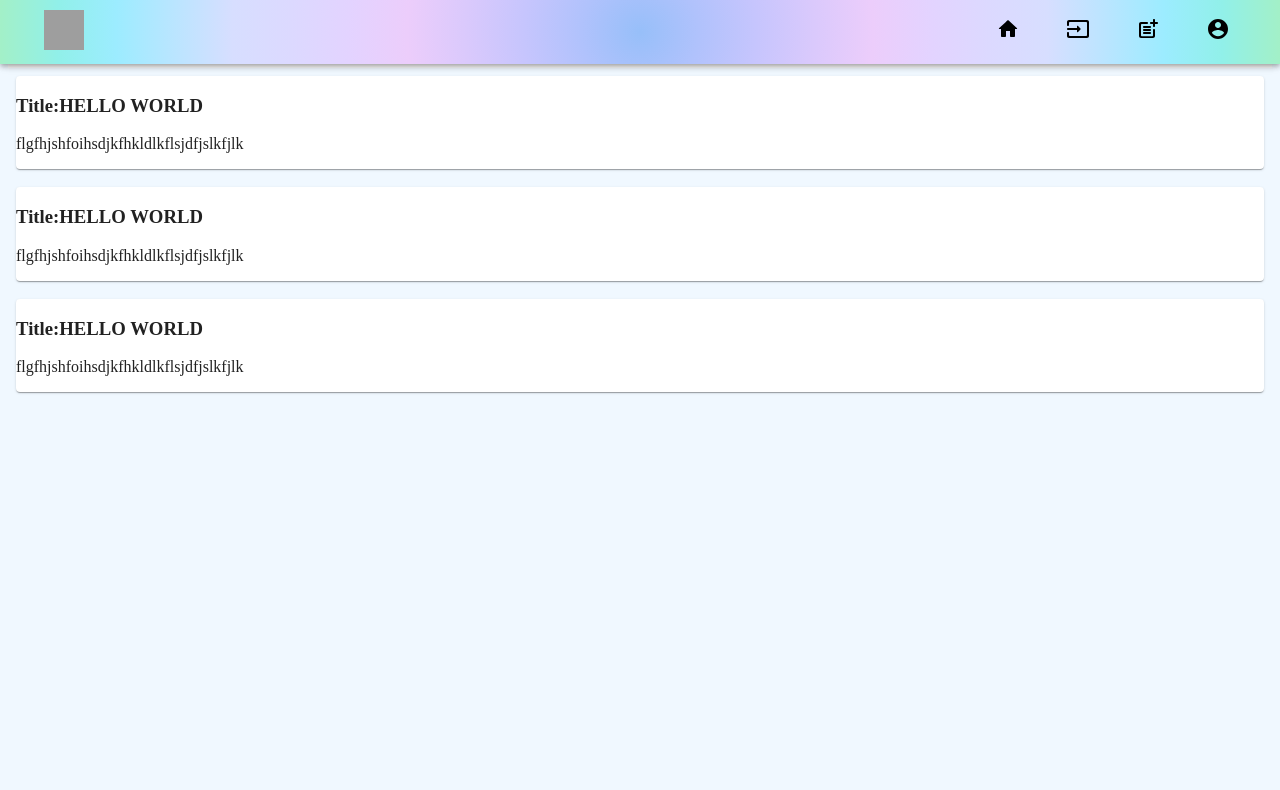
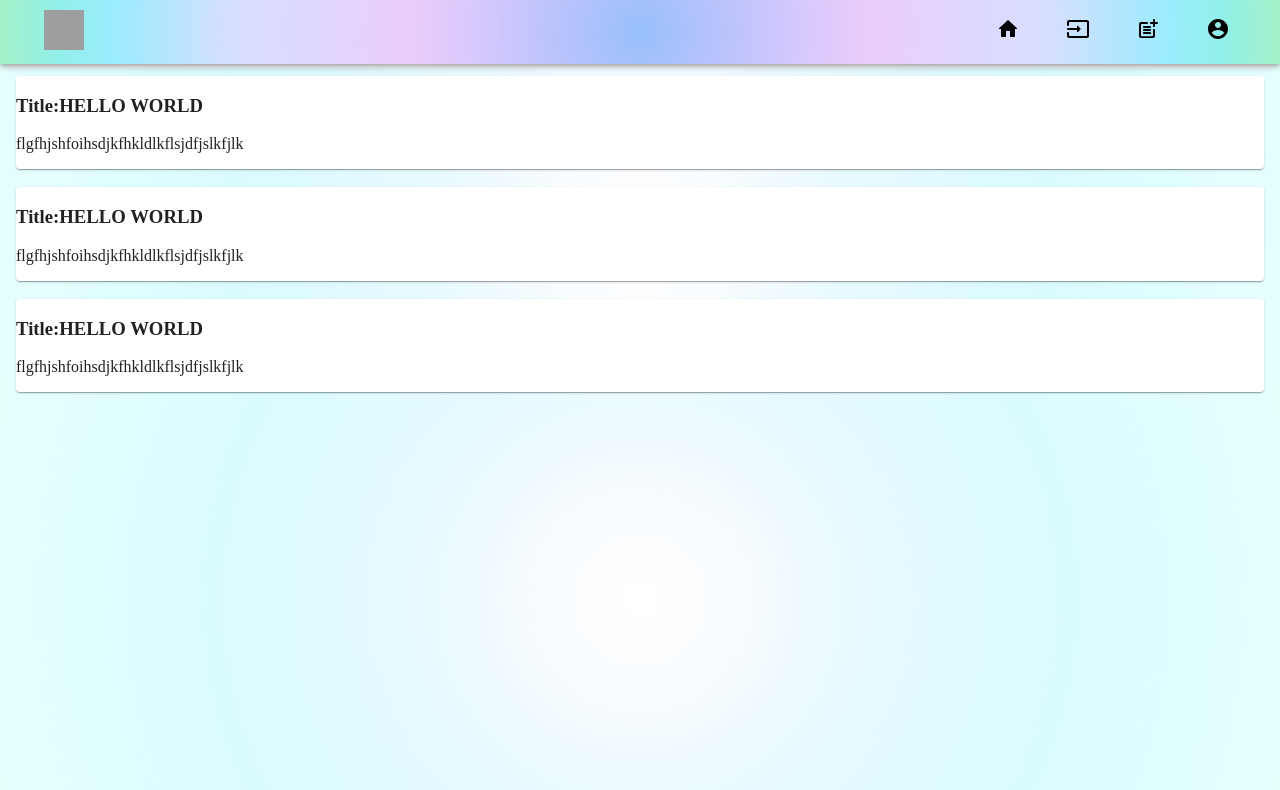
Before and after one commit to anandurdas11/Mini_project, a React (Create React App) app in the folder bloggin_webapp/: page / in a window 1280 px wide. Shown: the top 790 px of the page. Built offline with nearby package versions, Linux system fonts and the light colour scheme; grey boxes are pictures that could not be loaded.

Commit message:
background color added

```diff
--- a/bloggin_webapp/src/Pages/Home/Home.css
+++ b/bloggin_webapp/src/Pages/Home/Home.css
@@ -1,3 +1,4 @@
 body{
-    background-color: aliceblue;
+   background-image: radial-gradient(circle, #ffffff, #fbfdff, #f5fbff, #edfaff, #e4faff, #e1faff, #ddfbff, #dafbfe, #ddfcfe, #dffdfd, #e2fefd, #e5fffd);
+
 }
```
